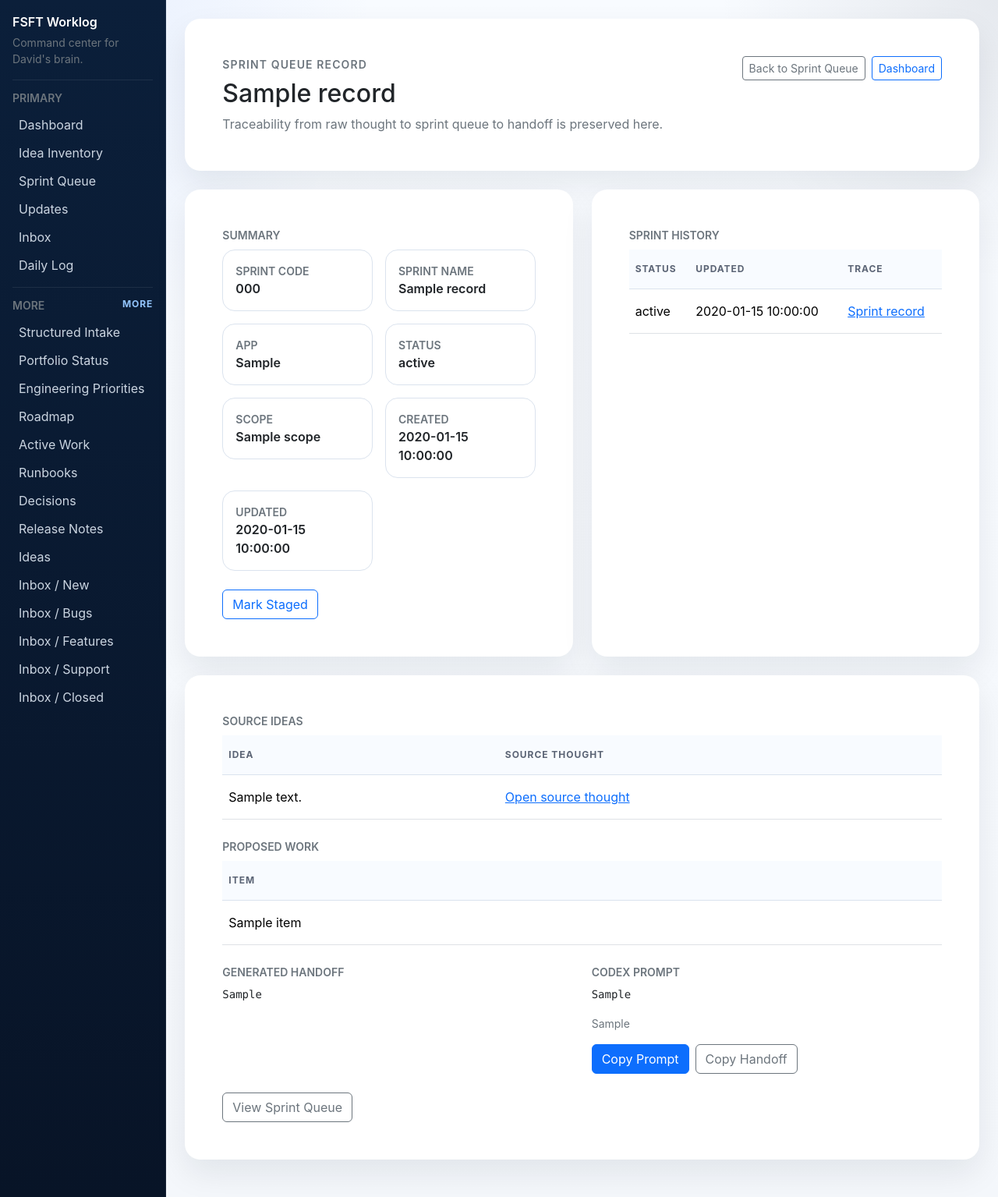
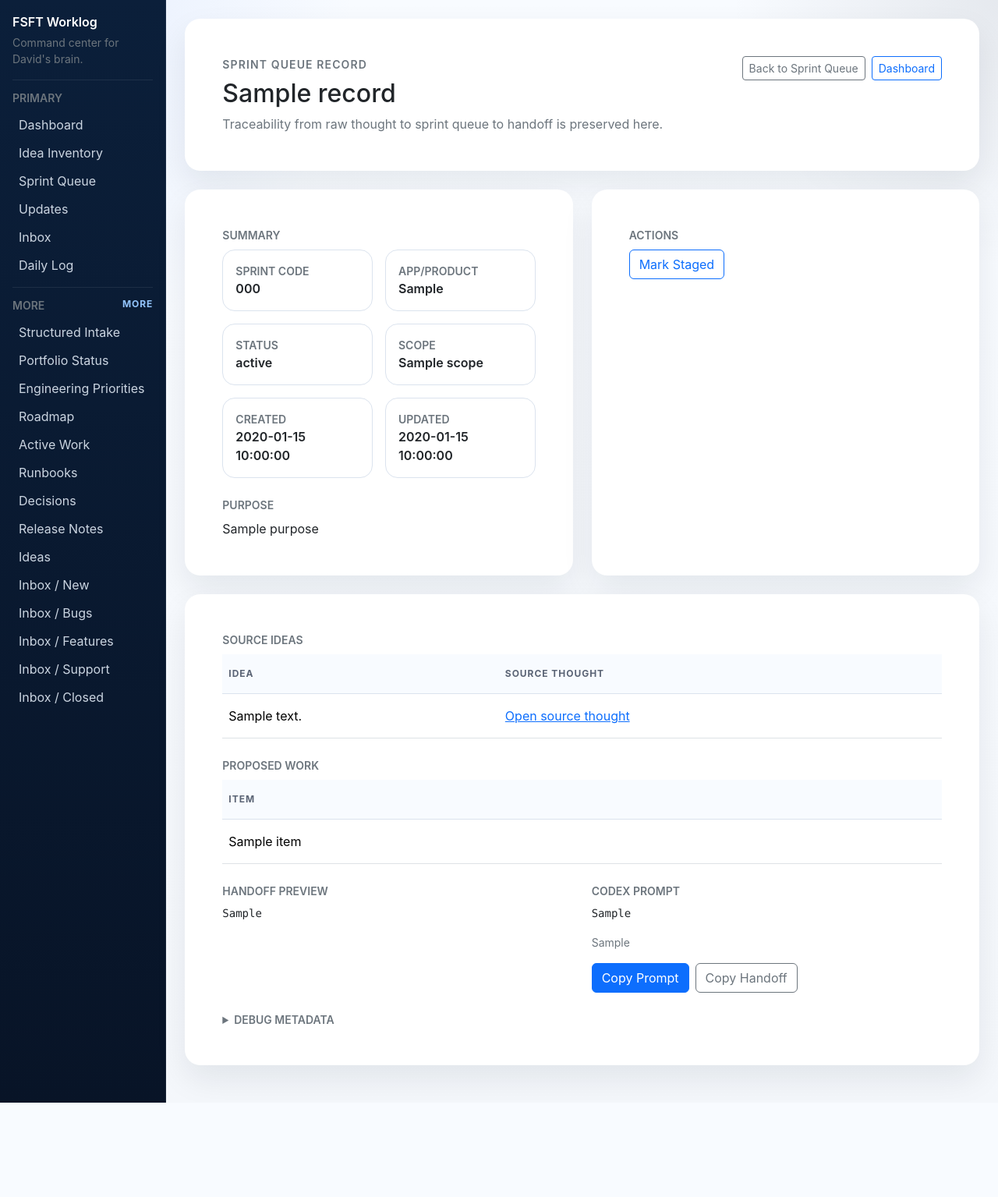
Before and after one commit to fourseasonsft/worklog-viewer, a Flask app: template templates/sprint_detail.html in a window 1280 px wide. Shown: the whole page at 78% size. After the commit the page ends 1414 px from the top, so only its background shows below. Run offline with Flask 3, Linux system fonts and the light colour scheme; the template is opened without the code that fills it: most values are stand-ins (such as "Sample title", 1, 10 or a date in 2020); some libraries are stand-ins or nearby versions.

Commit message:
Improve proposed sprint rendering and Worklog classification

```diff
--- a/app.py
+++ b/app.py
@@ -1117,6 +1117,7 @@ def _parse_sprint_record(path: Path) -> dict[str, object]:
         "proposed_work": proposed_work,
         "handoff_path": handoff_path,
         "handoff_markdown": handoff_markdown,
+        "handoff_md": _extract_section_text(text, "Handoff Preview"),
         "raw_html": _render_markdown(text),
         "starting_prompt": meta.get("starting_prompt") or _extract_section_text(text, "Codex/ChatGPT Starting Prompt"),
         "completion_requirement": meta.get("completion requirement") or _extract_section_text(text, "Completion Requirement"),
@@ -1713,6 +1714,19 @@ def _call_openai_digest(items: list[dict[str, str]]) -> dict[str, object] | None
 def _infer_thought(raw_text: str) -> dict[str, str]:
     text = raw_text.lower()
     app_guess = ""
+    worklog_markers = [
+        "worklog",
+        "idea inventory",
+        "sprint queue",
+        "inbox",
+        "proposed sprint group",
+        "proposed sprint groups",
+        "handoff",
+        "dashboard",
+        "active idea inventory",
+    ]
+    if any(marker in text for marker in worklog_markers):
+        app_guess = "Worklog"
     app_labels = {
         "ims": "IMS",
         "dispatch": "Dispatch",
@@ -1721,10 +1735,9 @@ def _infer_thought(raw_text: str) -> dict[str, str]:
         "unity": "Unity",
         "parking": "Parking",
         "hiring": "Hiring",
-        "worklog": "Worklog",
     }
     for candidate, label in app_labels.items():
-        if candidate in text:
+        if candidate in text and not app_guess:
             app_guess = label
             break
     type_guess = ""
@@ -1747,7 +1760,35 @@ def _infer_thought(raw_text: str) -> dict[str, str]:
 
 def _sprint_group_name(app_name: str, thoughts: list[dict[str, str]]) -> str:
     keywords = " ".join(thought.get("raw_text", "") for thought in thoughts).lower()
-    if any(token in keywords for token in ["ui", "layout", "design", "copy", "dashboard"]):
+    worklog_focus = app_name == "Worklog" and any(
+        token in keywords
+        for token in [
+            "ui",
+            "layout",
+            "design",
+            "copy",
+            "dashboard",
+            "idea inventory",
+            "sprint queue",
+            "inbox",
+            "navigation",
+            "menu",
+            "selection",
+            "date",
+            "time",
+            "workflow",
+            "hand-off",
+            "handoff",
+        ]
+    )
+    if worklog_focus:
+        if any(token in keywords for token in ["navigation", "menu", "inbox"]):
+            focus = "Navigation Simplification"
+        elif any(token in keywords for token in ["queue", "selection", "dashboard", "idea inventory"]):
+            focus = "Idea Inventory UI Cleanup"
+        else:
+            focus = "Sprint Queue UX Cleanup"
+    elif any(token in keywords for token in ["ui", "layout", "design", "copy", "dashboard"]):
         focus = "UI cleanup"
     elif any(token in keywords for token in ["import", "ingest", "capture", "webhook"]):
         focus = "intake flow"
@@ -1935,6 +1976,11 @@ def _group_thoughts_for_sprints(items: list[dict[str, str]]) -> dict[str, object
                 if cluster_thoughts and cluster_thoughts[0].get("normalized_summary")
                 else "Review the source ideas and choose the smallest focused implementation slice."
             )
+            purpose = (
+                "Clean up the Worklog Idea Inventory and navigation experience by improving row selection, date formatting, and menu simplicity."
+                if app_name == "Worklog"
+                else f"Turn {app_name} ideas into a focused {cluster_name} sprint."
+            )
             group = {
                 "app_product": app_name,
                 "sprint_code": sprint_code,
@@ -1947,7 +1993,7 @@ def _group_thoughts_for_sprints(items: list[dict[str, str]]) -> dict[str, object
                 "source_thoughts": [thought["path"] for thought in cluster_thoughts],
                 "proposed_work": [thought.get("normalized_summary") or thought.get("display_snippet") or thought.get("raw_text_full") for thought in cluster_thoughts if thought.get("raw_text_full")],
                 "scope": _sprint_group_scope(cluster_thoughts),
-                "purpose": f"Simplify Worklog reporting and queue workflows by reducing category clutter, improving filters, and making Idea Inventory easier to scan." if app_name == "Worklog" else f"Turn {app_name} ideas into a focused {cluster_name} sprint.",
+                "purpose": purpose,
                 "starting_prompt": "",
                 "thoughts": cluster_thoughts,
             }
@@ -1972,8 +2018,18 @@ def _group_thoughts_for_sprints(items: list[dict[str, str]]) -> dict[str, object
                 "source_thoughts": [thought["path"]],
                 "proposed_work": [thought.get("normalized_summary") or thought.get("raw_text_full")] if thought.get("raw_text_full") else [],
                 "scope": "Small",
-                "purpose": f"Turn {thought['ai_inferred_app']} ideas into a focused sprint.",
-                "starting_prompt": _build_codex_prompt(thought["ai_inferred_app"], sprint_name, [thought], sprint_code, f"Turn {thought['ai_inferred_app']} ideas into a focused sprint."),
+                "purpose": "Clean up the Worklog Idea Inventory and navigation experience by improving row selection, date formatting, and menu simplicity."
+                if thought["ai_inferred_app"] == "Worklog"
+                else f"Turn {thought['ai_inferred_app']} ideas into a focused sprint.",
+                "starting_prompt": _build_codex_prompt(
+                    thought["ai_inferred_app"],
+                    sprint_name,
+                    [thought],
+                    sprint_code,
+                    "Clean up the Worklog Idea Inventory and navigation experience by improving row selection, date formatting, and menu simplicity."
+                    if thought["ai_inferred_app"] == "Worklog"
+                    else f"Turn {thought['ai_inferred_app']} ideas into a focused sprint.",
+                ),
                 "thoughts": [thought],
             }
         )
@@ -2007,6 +2063,7 @@ def _proposal_view_from_group(group: dict[str, object]) -> dict[str, object]:
         "recommended_first_step": group.get("recommended_first_step") or "",
         "handoff_md": group.get("handoff_md") or "",
         "path": group.get("path") or "",
+        "purpose": group.get("purpose") or "",
     }
 
 
--- a/templates/sprint_detail.html
+++ b/templates/sprint_detail.html
@@ -4,9 +4,17 @@
   <div class="card-body p-4 p-xl-5">
     <div class="d-flex flex-column flex-xl-row justify-content-between gap-4 align-items-xl-start">
       <div>
-        <div class="eyebrow text-uppercase text-secondary small fw-semibold mb-2">Sprint Queue Record</div>
+        <div class="eyebrow text-uppercase text-secondary small fw-semibold mb-2">
+          {% if record.status_key == 'proposed' %}Proposed Sprint Group{% else %}Sprint Queue Record{% endif %}
+        </div>
         <h1 class="h2 mb-2">{{ record.title }}</h1>
-        <p class="text-secondary mb-0">Traceability from raw thought to sprint queue to handoff is preserved here.</p>
+        <p class="text-secondary mb-0">
+          {% if record.status_key == 'proposed' %}
+            Review the proposed sprint details before approving or rejecting the group.
+          {% else %}
+            Traceability from raw thought to sprint queue to handoff is preserved here.
+          {% endif %}
+        </p>
       </div>
       <div class="d-flex flex-wrap gap-2">
         <a class="btn btn-outline-secondary btn-sm" href="{{ url_for('sprints') }}">Back to Sprint Queue</a>
@@ -29,15 +37,37 @@
         <div class="text-uppercase text-secondary small fw-semibold mb-2">Summary</div>
         <div class="row g-3">
           <div class="col-12 col-md-6"><div class="priority-card"><div class="text-secondary small text-uppercase fw-semibold">Sprint Code</div><div class="fw-semibold">{{ record.sprint_code }}</div></div></div>
-          <div class="col-12 col-md-6"><div class="priority-card"><div class="text-secondary small text-uppercase fw-semibold">Sprint Name</div><div class="fw-semibold">{{ record.title }}</div></div></div>
-          <div class="col-12 col-md-6"><div class="priority-card"><div class="text-secondary small text-uppercase fw-semibold">App</div><div class="fw-semibold">{{ record.app_product }}</div></div></div>
+          <div class="col-12 col-md-6"><div class="priority-card"><div class="text-secondary small text-uppercase fw-semibold">App/Product</div><div class="fw-semibold">{{ record.app_product }}</div></div></div>
           <div class="col-12 col-md-6"><div class="priority-card"><div class="text-secondary small text-uppercase fw-semibold">Status</div><div class="fw-semibold">{{ record.status }}</div></div></div>
           <div class="col-12 col-md-6"><div class="priority-card"><div class="text-secondary small text-uppercase fw-semibold">Scope</div><div class="fw-semibold">{{ record.scope }}</div></div></div>
           <div class="col-12 col-md-6"><div class="priority-card"><div class="text-secondary small text-uppercase fw-semibold">Created</div><div class="fw-semibold">{{ record.created_at }}</div></div></div>
           <div class="col-12 col-md-6"><div class="priority-card"><div class="text-secondary small text-uppercase fw-semibold">Updated</div><div class="fw-semibold">{{ record.updated_at }}</div></div></div>
         </div>
-        <div class="d-flex flex-wrap gap-2 mt-4">
-          {% if record.status_key == 'completed' %}
+        {% if record.purpose %}
+          <div class="mt-4">
+            <div class="text-uppercase text-secondary small fw-semibold mb-2">Purpose</div>
+            <p class="mb-0">{{ record.purpose }}</p>
+          </div>
+        {% endif %}
+      </div>
+    </div>
+  </div>
+  <div class="col-12 col-xl-6">
+    <div class="card surface-card card-shadow border-0 h-100">
+      <div class="card-body p-4 p-xl-5">
+        <div class="text-uppercase text-secondary small fw-semibold mb-2">Actions</div>
+        <div class="d-flex flex-wrap gap-2">
+          {% if record.status_key == 'proposed' %}
+            <form method="post" action="{{ url_for('sprint_action', sprint_id=record.id) }}">
+              <input type="hidden" name="action" value="approve">
+              <button class="btn btn-primary" type="submit">Approve</button>
+            </form>
+            <form method="post" action="{{ url_for('sprint_action', sprint_id=record.id) }}">
+              <input type="hidden" name="action" value="reject">
+              <button class="btn btn-outline-danger" type="submit">Reject</button>
+            </form>
+            <a class="btn btn-outline-secondary" href="{{ url_for('sprints') }}">Back to Sprint Queue</a>
+          {% elif record.status_key == 'completed' %}
             <form method="post" action="{{ url_for('sprint_action', sprint_id=record.id) }}">
               <input type="hidden" name="action" value="stage">
               <button class="btn btn-outline-primary" type="submit">Mark Staged</button>
@@ -48,31 +78,6 @@
               <button class="btn btn-outline-primary" type="submit">Mark Shipped</button>
             </form>
           {% endif %}
-        </div>
-      </div>
-    </div>
-  </div>
-  <div class="col-12 col-xl-6">
-    <div class="card surface-card card-shadow border-0 h-100">
-      <div class="card-body p-4 p-xl-5">
-        <div class="text-uppercase text-secondary small fw-semibold mb-2">Sprint History</div>
-        <div class="table-responsive">
-          <table class="table inbox-table align-middle mb-0">
-            <thead>
-              <tr>
-                <th>Status</th>
-                <th>Updated</th>
-                <th>Trace</th>
-              </tr>
-            </thead>
-            <tbody>
-              <tr>
-                <td>{% if record.status_key == 'staged' %}Staged{% else %}{{ record.status }}{% endif %}</td>
-                <td>{{ record.updated_at }}</td>
-                <td><a href="{{ url_for('view_file', relative_path=record.path) }}">Sprint record</a></td>
-              </tr>
-            </tbody>
-          </table>
         </div>
       </div>
     </div>
@@ -125,8 +130,8 @@
 
         <div class="row g-4">
           <div class="col-12 col-xl-6">
-            <div class="text-uppercase text-secondary small fw-semibold mb-2">Generated Handoff</div>
-            <pre class="assistant-pre" id="handoff-copy">{{ record.handoff_markdown or record.raw_html }}</pre>
+            <div class="text-uppercase text-secondary small fw-semibold mb-2">Handoff Preview</div>
+            <pre class="assistant-pre" id="handoff-copy">{{ record.handoff_md or record.handoff_markdown or record.raw_html }}</pre>
           </div>
           <div class="col-12 col-xl-6">
             <div class="text-uppercase text-secondary small fw-semibold mb-2">Codex Prompt</div>
@@ -139,13 +144,12 @@
           </div>
         </div>
 
-        <div class="mt-4 d-flex flex-wrap gap-2">
-          <a class="btn btn-outline-secondary" href="{{ url_for('sprints') }}">View Sprint Queue</a>
-          {% if record.handoff_path %}
-            <a class="btn btn-outline-primary" href="{{ url_for('view_file', relative_path=record.handoff_path) }}">View Handoff</a>
-          {% endif %}
-        </div>
-
+        <details class="mt-4">
+          <summary class="text-uppercase text-secondary small fw-semibold">Debug metadata</summary>
+          <div class="mt-3 p-3 rounded border bg-light">
+            <pre class="assistant-pre mb-0">{{ record.raw_html }}</pre>
+          </div>
+        </details>
       </div>
     </div>
   </div>
```
Also changed, not shown: tests/test_assistant.py (+18 -0 lines), tests/test_sprints.py (+18 -1 lines).
